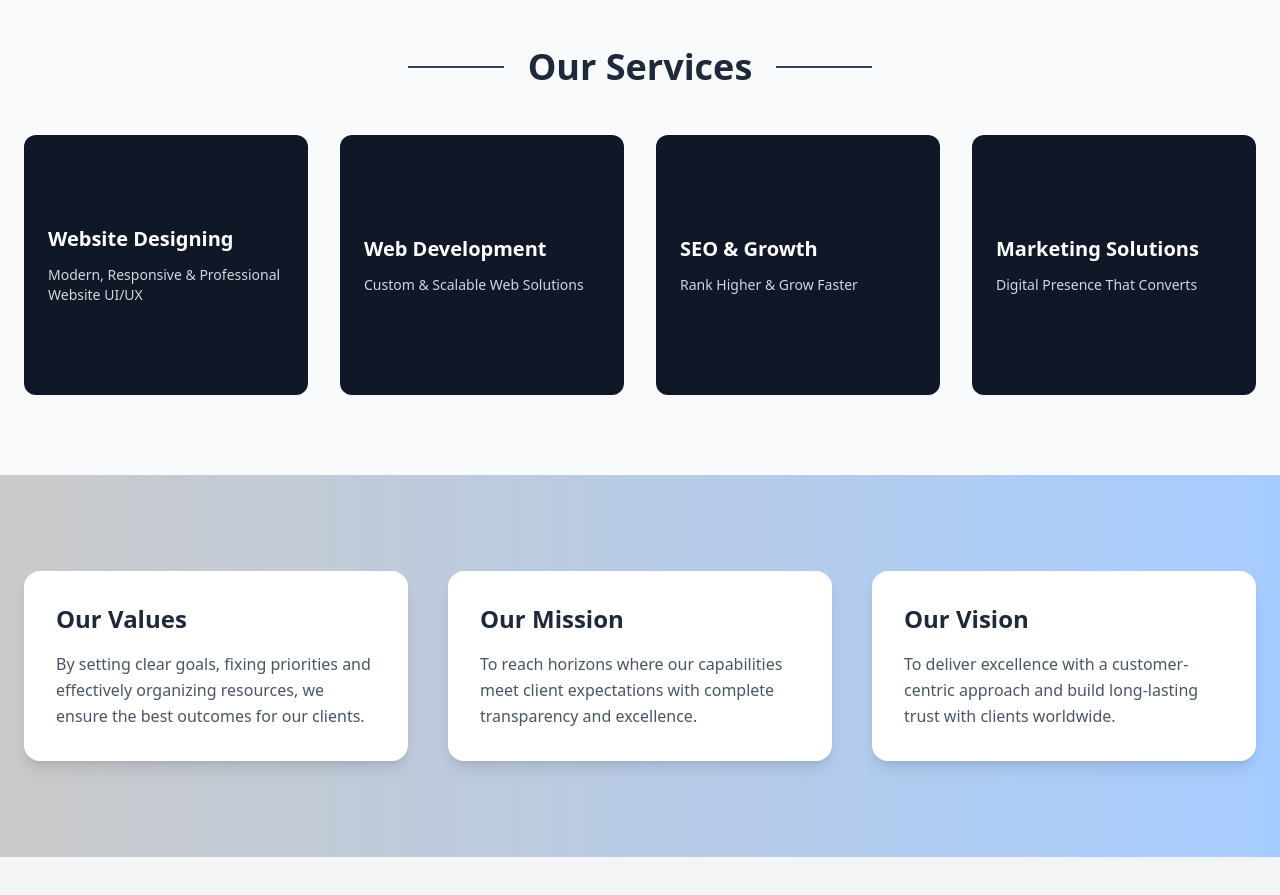
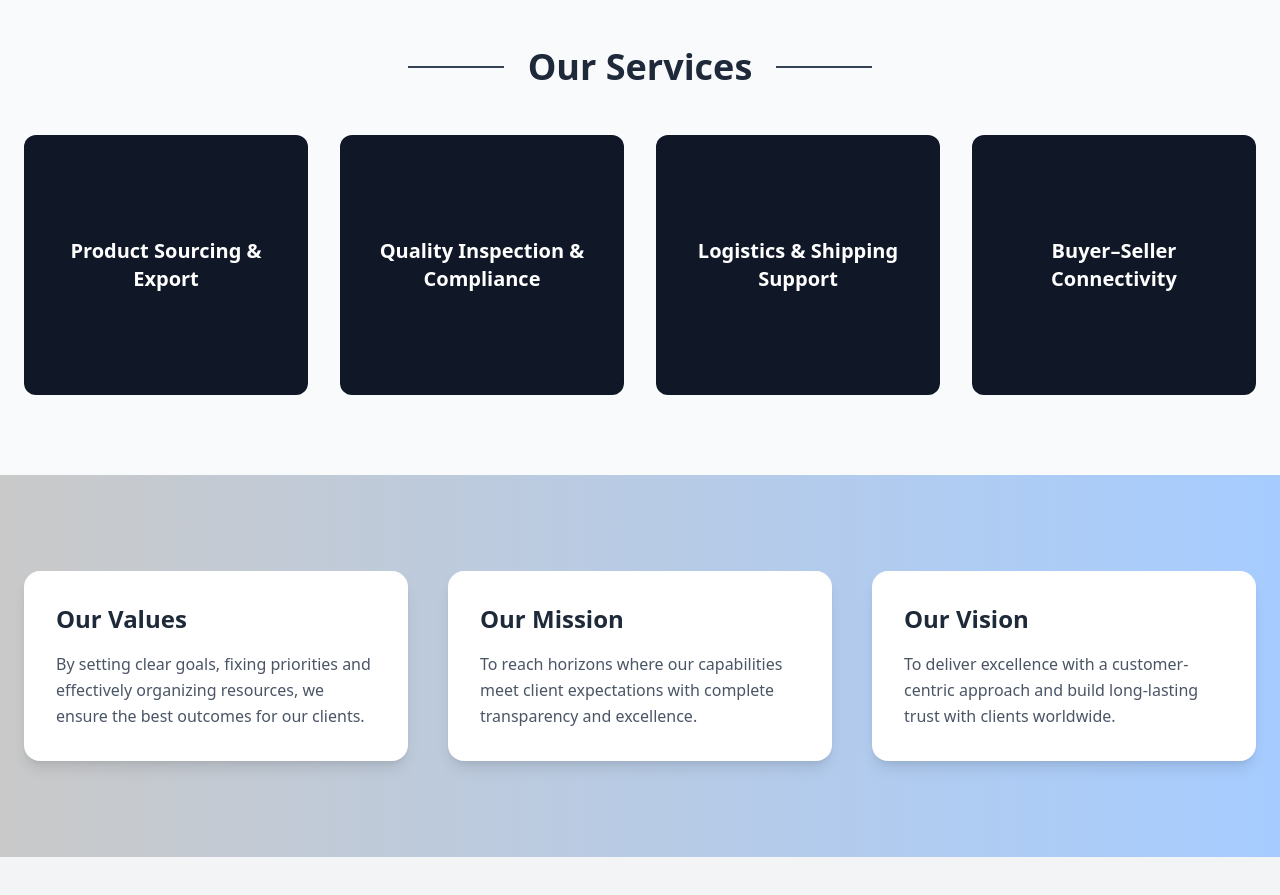
Before and after one commit to IndolinkWebSolutions/indolink, a React (Vite) app: page /about in a window 1280 px wide. Shown: the part 1000-1895 px from the top of the page. Built offline with nearby package versions, Linux system fonts and the light colour scheme.

Commit message:
about update

```diff
--- a/src/pages/AboutPage.jsx
+++ b/src/pages/AboutPage.jsx
@@ -78,59 +78,38 @@ const AboutPage = () => {
           <div className="grid grid-cols-1 md:grid-cols-2 lg:grid-cols-4 gap-8">
             {[
               {
-                title: "Website Designing",
-                desc: "Modern, Responsive & Professional Website UI/UX",
-                items: [
-                  "Dynamic Website Designing",
-                  "E-commerce Website Designing",
-                  "Static Website Designing",
-                ],
+                title: "Product Sourcing & Export",
+                description:
+                  "We help buyers source high-quality products directly from verified Indian manufacturers and exporters, ensuring competitive pricing and reliable supply.",
               },
               {
-                title: "Web Development",
-                desc: "Custom & Scalable Web Solutions",
-                items: [
-                  "Flash Website Design",
-                  "Customize Website Designing",
-                  "Mobile Website Designing",
-                ],
+                title: "Quality Inspection & Compliance",
+                description:
+                  "Our team ensures products meet international quality standards, certifications, and export regulations before shipment.",
               },
               {
-                title: "SEO & Growth",
-                desc: "Rank Higher & Grow Faster",
-                items: [
-                  "SEO Services",
-                  "Development Services",
-                  "Domain Name Registration",
-                ],
+                title: "Logistics & Shipping Support",
+                description:
+                  "We provide end-to-end logistics assistance including packaging, documentation, customs clearance, and global shipping coordination.",
               },
               {
-                title: "Marketing Solutions",
-                desc: "Digital Presence That Converts",
-                items: [
-                  "MarketPlace Listing",
-                  "Web Hosting",
-                  "Digital Marketing",
-                ],
+                title: "Buyer–Seller Connectivity",
+                description:
+                  "We connect global buyers with trusted Indian exporters through a secure and transparent platform, simplifying international trade.",
               },
             ].map((card, idx) => (
               <div key={idx} className="perspective h-[260px]">
                 <div className="relative w-full h-full transform-style transition-transform duration-700 hover:rotate-y-180">
                   {/* FRONT */}
-                  <div className="absolute inset-0 bg-gray-900 text-white rounded-xl p-6 backface-hidden flex flex-col justify-center">
-                    <h3 className="text-xl font-semibold mb-3">{card.title}</h3>
-                    <p className="text-gray-300 text-sm">{card.desc}</p>
+                  <div className="absolute inset-0 bg-gray-900 text-white rounded-xl p-6 backface-hidden flex items-center justify-center text-center">
+                    <h3 className="text-xl font-semibold">{card.title}</h3>
                   </div>
 
                   {/* BACK */}
-                  <div className="absolute inset-0 bg-gray-500 rounded-xl p-6 backface-hidden rotate-y-180">
-                    <ul className="space-y-3">
-                      {card.items.map((item, i) => (
-                        <li key={i} className="text-gray-200 font-medium">
-                          • {item}
-                        </li>
-                      ))}
-                    </ul>
+                  <div className="absolute inset-0 bg-gray-500 rounded-xl p-6 backface-hidden rotate-y-180 flex items-center">
+                    <p className="text-gray-100 leading-relaxed">
+                      {card.description}
+                    </p>
                   </div>
                 </div>
               </div>
```
